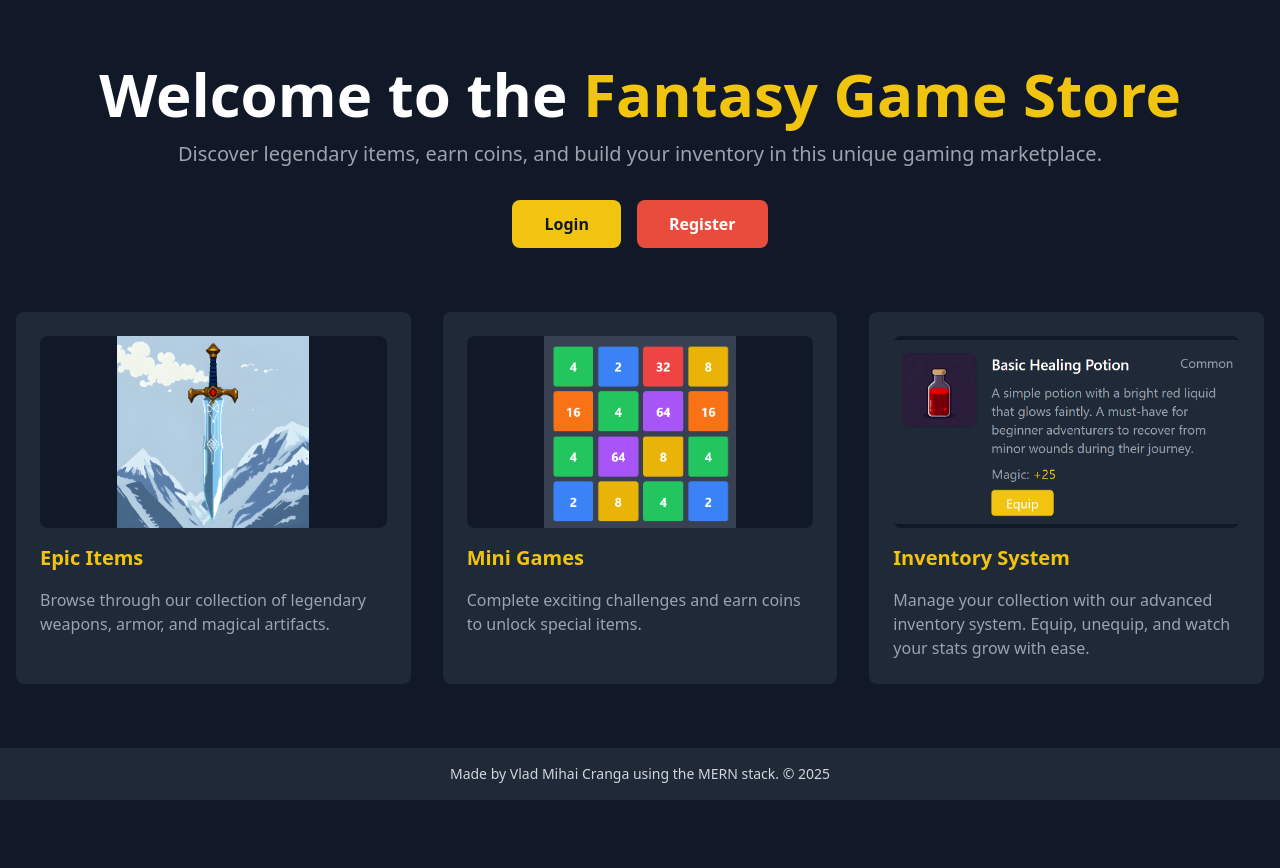
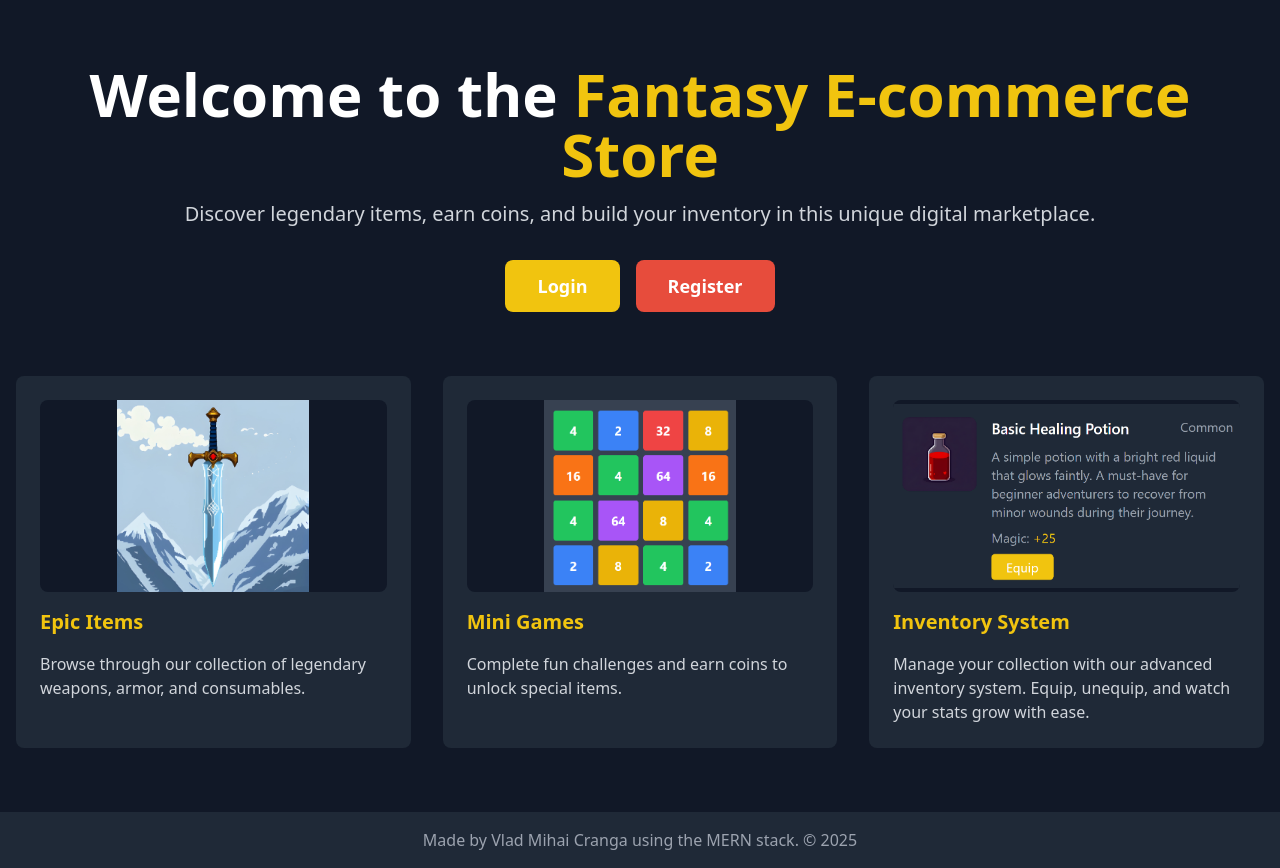
Before and after one commit to vladcranga/ecommerce-game, a React (Vite) app in the folder client/: page / in a window 1280 px wide. Before the commit the page ends 800 px from the top, so only its background shows below. Built offline with nearby package versions, Linux system fonts and the light colour scheme.

Commit message:
Improve text contrast and content readability

```diff
--- a/client/src/components/auth/Login.tsx
+++ b/client/src/components/auth/Login.tsx
@@ -32,10 +32,13 @@ const Login = () => {
   return (
     <div className="min-h-screen bg-gray-900 flex items-center justify-center">
       <div className="bg-gray-800 p-8 rounded-lg shadow-xl w-full max-w-md">
-        <Link to="/" className="text-game-accent hover:text-game-accent-dark mb-6 inline-block">
+        <Link
+          to="/"
+          className="text-lg text-game-accent hover:text-game-accent-dark mb-8 inline-block"
+        >
           ← Back to Home
         </Link>
-        <h2 className="text-3xl font-bold text-game-accent mb-6 text-center">Login</h2>
+        <h2 className="text-4xl font-bold text-game-accent mb-6 text-center">Login</h2>
         {error && <div className="bg-red-500 text-white p-3 rounded mb-4 text-center">{error}</div>}
         <form onSubmit={handleSubmit} className="space-y-4">
           <div>
@@ -62,7 +65,7 @@ const Login = () => {
           </div>
           <button
             type="submit"
-            className={`w-full bg-game-accent hover:bg-yellow-500 text-gray-900
+            className={`w-full bg-game-accent hover:bg-yellow-500 text-white
               font-bold py-2 px-4 rounded transition duration-300`}
           >
             Login
--- a/client/src/components/auth/Register.tsx
+++ b/client/src/components/auth/Register.tsx
@@ -33,10 +33,13 @@ const Register = () => {
   return (
     <div className="min-h-screen bg-gray-900 flex items-center justify-center">
       <div className="bg-gray-800 p-8 rounded-lg shadow-xl w-full max-w-md">
-        <Link to="/" className="text-game-accent hover:text-game-accent-dark mb-6 inline-block">
+        <Link
+          to="/"
+          className="text-lg text-game-accent hover:text-game-accent-dark mb-8 inline-block"
+        >
           ← Back to Home
         </Link>
-        <h2 className="text-3xl font-bold text-game-accent mb-6 text-center">Register</h2>
+        <h2 className="text-4xl font-bold text-game-accent mb-6 text-center">Register</h2>
         {error && <div className="bg-red-500 text-white p-3 rounded mb-4 text-center">{error}</div>}
         <form onSubmit={handleSubmit} className="space-y-4">
           <div>
@@ -71,7 +74,7 @@ const Register = () => {
           </div>
           <button
             type="submit"
-            className="w-full bg-game-accent hover:bg-yellow-500 text-gray-900 font-bold py-2 px-4 rounded transition duration-300"
+            className="w-full bg-game-secondary hover:bg-red-500 text-white font-bold py-2 px-4 rounded transition duration-300"
           >
             Register
           </button>
--- a/client/src/components/layout/Footer.tsx
+++ b/client/src/components/layout/Footer.tsx
@@ -2,9 +2,11 @@ const Footer = () => {
   const currentYear = new Date().getFullYear();
 
   return (
-    <footer className="w-full py-4 mt-auto bg-gray-800 text-gray-300">
+    <footer className="w-full py-4 mt-auto bg-gray-800 text-gray-400">
       <div className="container mx-auto text-center">
-        <p className="text-sm">Made by Vlad Mihai Cranga using the MERN stack. © {currentYear}</p>
+        <p className="text-base">
+          Made by Vlad Mihai Cranga using the MERN stack. © {currentYear}
+        </p>
       </div>
     </footer>
   );
--- a/client/src/pages/Home.tsx
+++ b/client/src/pages/Home.tsx
@@ -10,22 +10,22 @@ const Home = () => {
       <div className="container mx-auto px-4 py-16">
         <div className="text-center">
           <h1 className="text-4xl md:text-6xl font-bold text-white mb-4">
-            Welcome to the <span className="text-game-accent">Fantasy Game Store</span>
+            Welcome to the <span className="text-game-accent">Fantasy E-commerce Store</span>
           </h1>
-          <p className="text-xl text-gray-400 mb-8">
-            Discover legendary items, earn coins, and build your inventory in this unique gaming
+          <p className="text-xl text-gray-300 mb-8">
+            Discover legendary items, earn coins, and build your inventory in this unique digital
             marketplace.
           </p>
           <div className="flex justify-center gap-4">
             <Link
               to="/login"
-              className="bg-game-accent hover:bg-yellow-500 text-gray-900 font-bold py-3 px-8 rounded-lg transition duration-300"
+              className="bg-game-accent hover:bg-yellow-500 text-lg text-white font-bold py-3 px-8 rounded-lg transition duration-300"
             >
               Login
             </Link>
             <Link
               to="/register"
-              className="bg-game-secondary hover:bg-red-500 text-white font-bold py-3 px-8 rounded-lg transition duration-300"
+              className="bg-game-secondary hover:bg-red-500 text-lg text-white font-bold py-3 px-8 rounded-lg transition duration-300"
             >
               Register
             </Link>
@@ -42,8 +42,8 @@ const Home = () => {
               />
             </div>
             <h3 className="text-xl font-bold mb-4 text-game-accent">Epic Items</h3>
-            <p className="text-gray-400">
-              Browse through our collection of legendary weapons, armor, and magical artifacts.
+            <p className="text-gray-300">
+              Browse through our collection of legendary weapons, armor, and consumables.
             </p>
           </div>
           <div className="bg-gray-800 p-6 rounded-lg">
@@ -51,8 +51,8 @@ const Home = () => {
               <img src={game64Screenshot} alt="Game 64" className="w-full h-full object-contain" />
             </div>
             <h3 className="text-xl font-bold mb-4 text-game-accent">Mini Games</h3>
-            <p className="text-gray-400">
-              Complete exciting challenges and earn coins to unlock special items.
+            <p className="text-gray-300">
+              Complete fun challenges and earn coins to unlock special items.
             </p>
           </div>
           <div className="bg-gray-800 p-6 rounded-lg">
@@ -64,7 +64,7 @@ const Home = () => {
               />
             </div>
             <h3 className="text-xl font-bold mb-4 text-game-accent">Inventory System</h3>
-            <p className="text-gray-400">
+            <p className="text-gray-300">
               Manage your collection with our advanced inventory system. Equip, unequip, and watch
               your stats grow with ease.
             </p>
```
